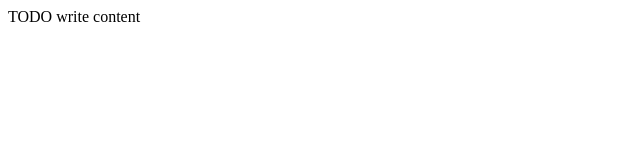
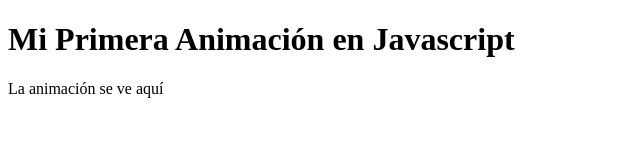
Before and after one commit to Ronald22/Rubrica31, a website: page Proyecto_prueba/public_html/index.html in a window 1280 px wide. Shown: the whole page, without its empty margins (0-640 px from the left). Drawn offline with Linux system fonts and the light colour scheme.

Commit message:
Proyecto de Prueba version 1.1

```diff
--- a/Proyecto_prueba/public_html/index.html
+++ b/Proyecto_prueba/public_html/index.html
@@ -11,6 +11,7 @@ and open the template in the editor.
         <meta name="viewport" content="width=device-width, initial-scale=1.0">
     </head>
     <body>
-        <div>TODO write content</div>
+        <h1>Mi Primera Animación en Javascript </h1>
+        <div id="animar">La animación se ve aquí</div>
     </body>
 </html>
```
